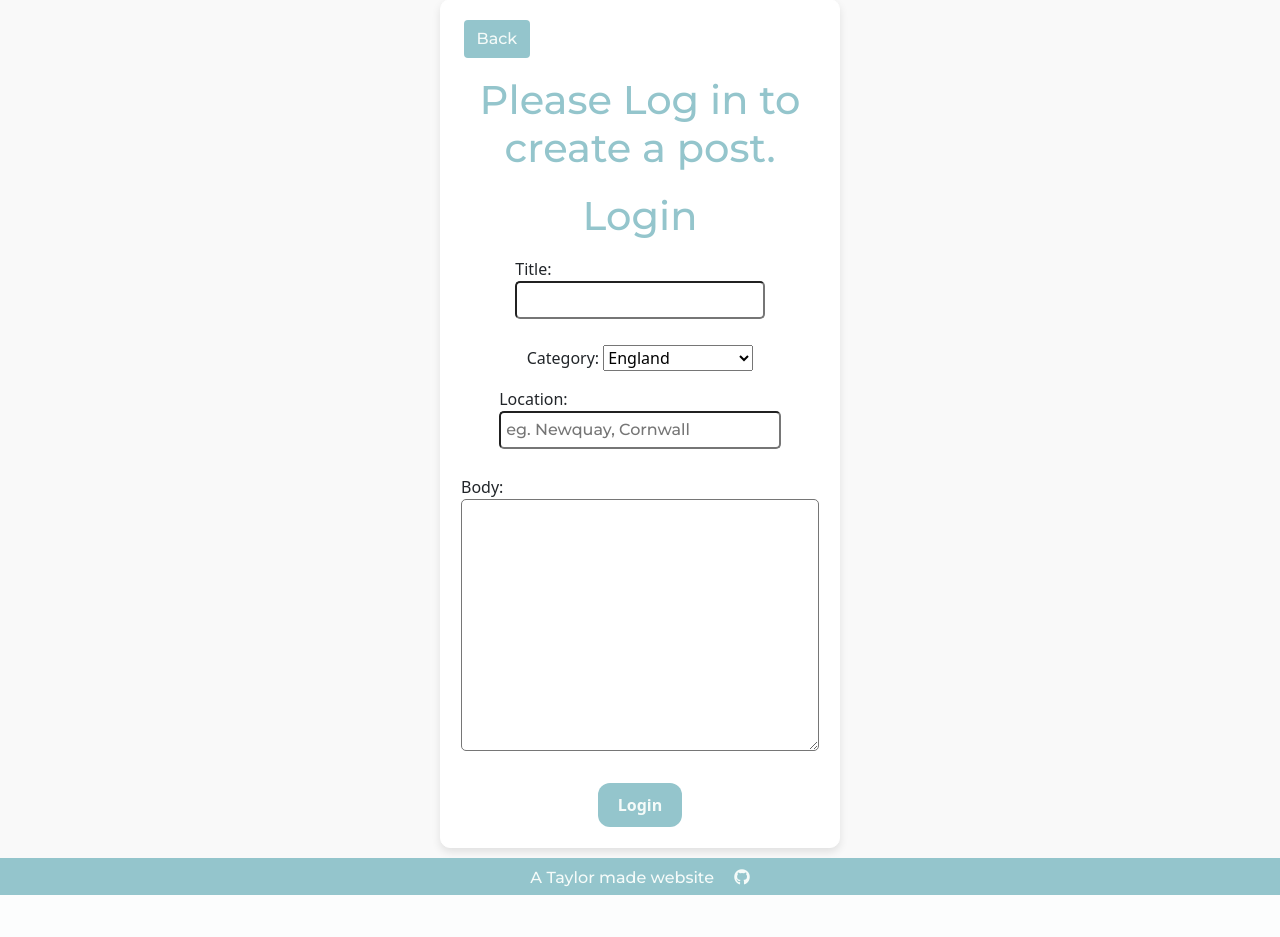
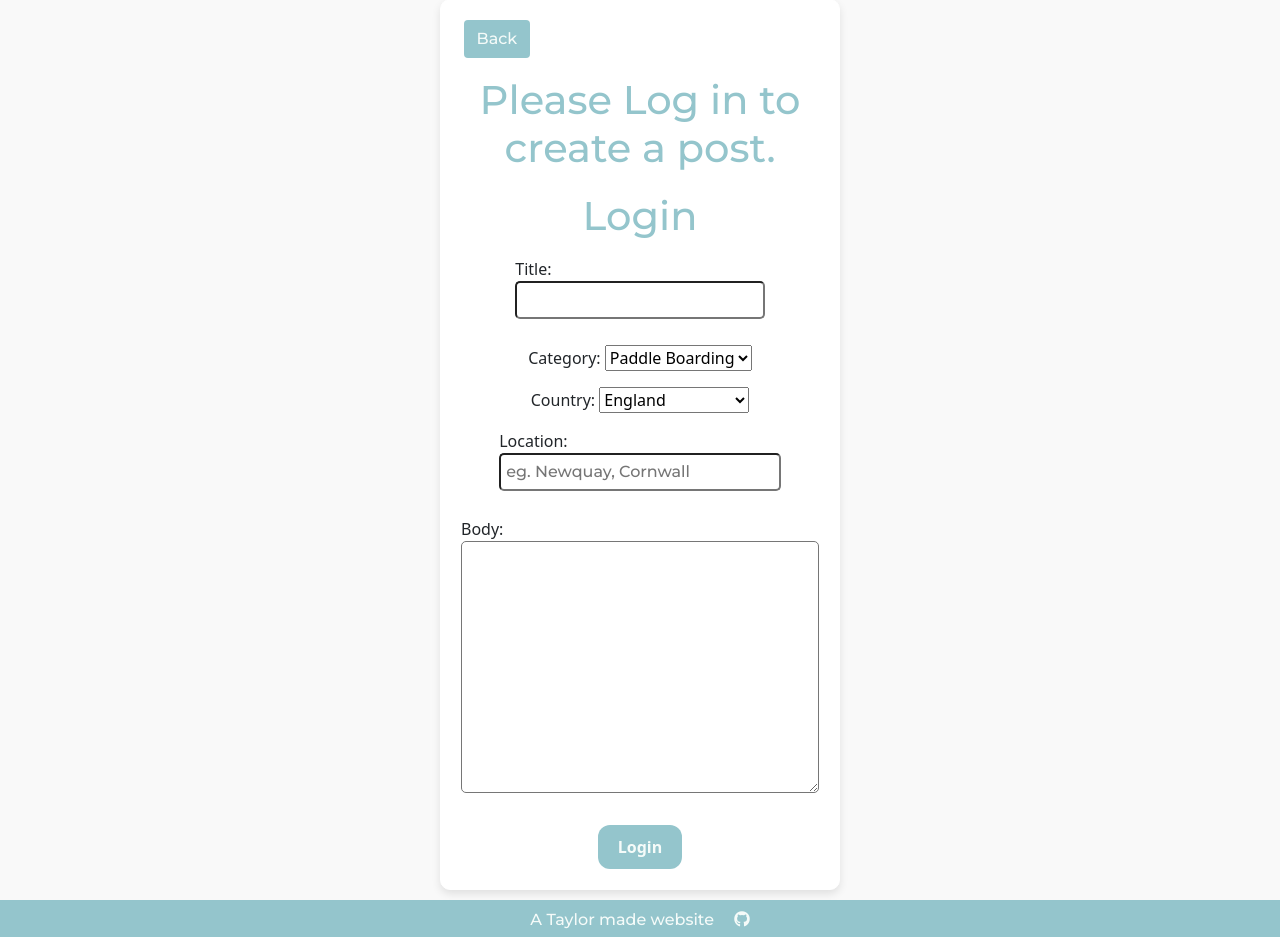
Before and after one commit to Taylor-Carr/Paddle-HERE, a Django app: page /add_post/ in a window 1280 px wide. Shown: the part 100-1037 px from the top of the page. Before the commit the page ends 995 px from the top, so only its background shows below. Run offline with Django 4.2, Linux system fonts and the light colour scheme.

Commit message:
added sport category to post model, kayaking, surfing etc.

```diff
--- a/blog/forms.py
+++ b/blog/forms.py
@@ -2,17 +2,19 @@ from django import forms
 from .models import Post, Comment
 
 countries = [('England', 'England'), ('Scotland', 'Scotland'), ('Wales', 'Wales'), ('Northern Ireland', 'Northern Ireland'),]
+sport = [('Surfing', 'Surfing'), ('Paddle Boarding', 'Paddle Boarding'), ('Kayaking', 'Kayaking'),]
 
 class PostForm(forms.ModelForm):
     class Meta:
         model = Post
-        fields = ('title', 'category', 'location','author', 'body')
+        fields = ('title', 'category', 'country', 'location','author', 'body')
 
         widgets = {
            'title': forms.TextInput(attrs={'class': 'add-post' }),
            'location': forms.TextInput(attrs={'class': 'add-post', 'placeholder': 'eg. Newquay, Cornwall'}),
            'author': forms.TextInput(attrs={'class': 'add-post', 'value':'', 'id': 'userid', 'type': 'hidden' }),
-           'category': forms.Select(attrs={'class': 'add-post' 'form-control'}, choices = countries,),
+           'country': forms.Select(attrs={'class': 'add-post' 'form-control'}, choices = countries,),
+           'category': forms.Select(attrs={'class': 'add-post' 'form-control'}, choices = sport,),
            'body': forms.Textarea(attrs={'class': 'post-body' 'add-post' }),
         }
 
--- a/blog/models.py
+++ b/blog/models.py
@@ -22,7 +22,8 @@ class Post(models.Model):
     location = models.CharField(max_length=100)
     body = models.TextField(max_length=800)
     post_date = models.DateField(auto_now_add=True)
-    category = models.CharField(max_length=100, default= 'England')
+    country = models.CharField(max_length=100, default= 'England')
+    category = models.CharField(max_length=100, default= 'Paddle Boarding')
     likes = models.ManyToManyField(User, related_name='blog_posts')
 
 
--- a/blog/templates/base.html
+++ b/blog/templates/base.html
@@ -20,6 +20,7 @@
     integrity="sha384-+0n0xVW2eSR5OomGNYDnhzAbDsOXxcvSN1TPprVMTNDbiYZCxYbOOl7+AMvyTG2x" crossorigin="anonymous" />
     <!---Style sheet-->
     <link href="/static/css/style.css" rel="stylesheet"/>
+
     <!--Favicon-->
     <link rel="icon" type="image/x-icon" href="/static/images/PH favicon.png">
 
--- a/blog/templates/delete_post.html
+++ b/blog/templates/delete_post.html
@@ -6,7 +6,7 @@
 <div id="main-content">
   <form method="POST">
     <a href="#" onclick="history.back();" class="btn form-back-button" aria-label="Back button">Back</a>
-    <h1>Delete your post</h1>
+    <h1>Delete your post?</h1>
     <br>
     <h3>{{ post.title }}</h3>
     <div>{{ post.location }}</div>
--- a/blog/templates/home.html
+++ b/blog/templates/home.html
@@ -34,7 +34,7 @@
             </div>
     <!-- Container for blog posts -->
     <div class="blog-container">
-        <h1 class="blog-title">Find a spot<div class="title-circle">.</div></h1>
+        <h1 class="blog-title">Recently Shared Spots<div class="title-circle">.</div></h1>
         <!-- Loop through all posts -->
         {% for post in object_list %}
             <div class="blog-grid">
--- a/static/css/style.css
+++ b/static/css/style.css
@@ -110,7 +110,7 @@ background-repeat: no-repeat;
   font-family: 'Montserrat', sans-serif;
   font-weight: 400;
   color: black;
-  font-size: 2.8em;
+  font-size: 2em;
   letter-spacing: 3px;
   border-bottom: 2px solid #94C5CC;
   line-height: normal;
```
Also changed, not shown: paddlehere/settings.py (+4 -3 lines), blog/migrations/0009_rename_category_post_country.py (added), blog/migrations/0010_post_category.py (added).
